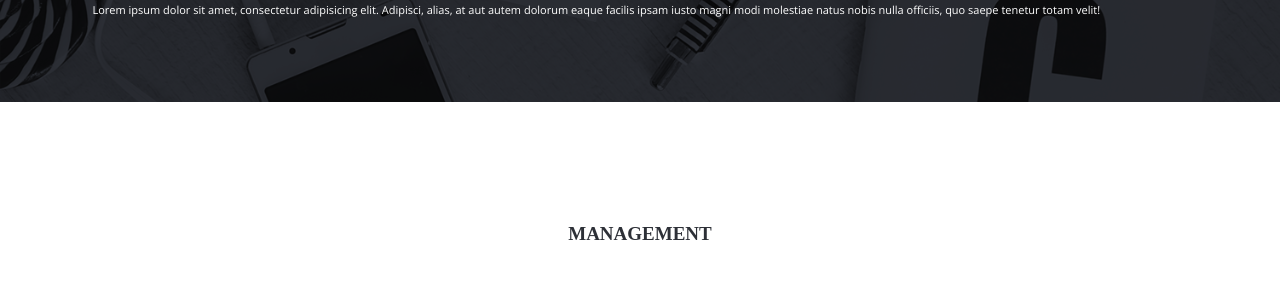
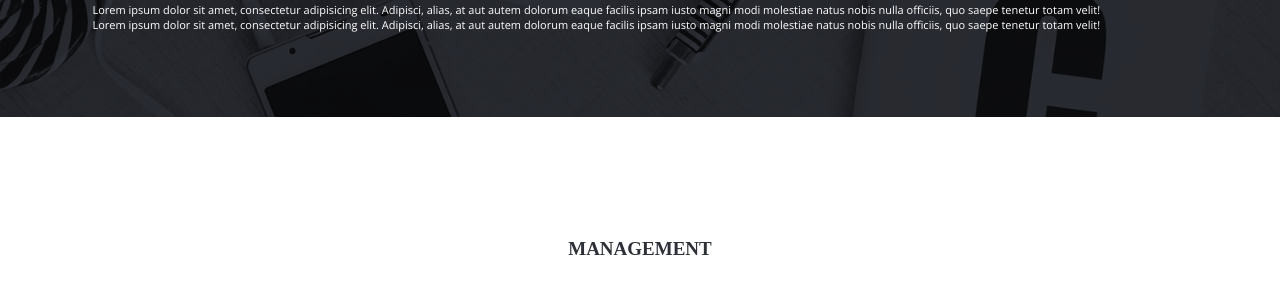
Before and after one commit to MRX19991212/Fapor, a plain HTML site: page index.html in a window 1280 px wide. Shown: the part 207-500 px from the top of the page. Drawn offline with nearby package versions, Linux system fonts and the light colour scheme.

Commit message:
change index

```diff
--- a/index.html
+++ b/index.html
@@ -34,6 +34,8 @@
     <div class="about">
         <h1>MORE ABOUT US</h1>
         <p>Lorem ipsum dolor sit amet, consectetur adipisicing elit. Adipisci, alias, at aut autem dolorum eaque facilis ipsam iusto magni modi molestiae natus nobis nulla officiis, quo saepe tenetur totam velit!</p>
+        <p>Lorem ipsum dolor sit amet, consectetur adipisicing elit. Adipisci, alias, at aut autem dolorum eaque facilis ipsam iusto magni modi molestiae natus nobis nulla officiis, quo saepe tenetur totam velit!</p>
+
     </div>
 </section>
 <div class="manage">
```
